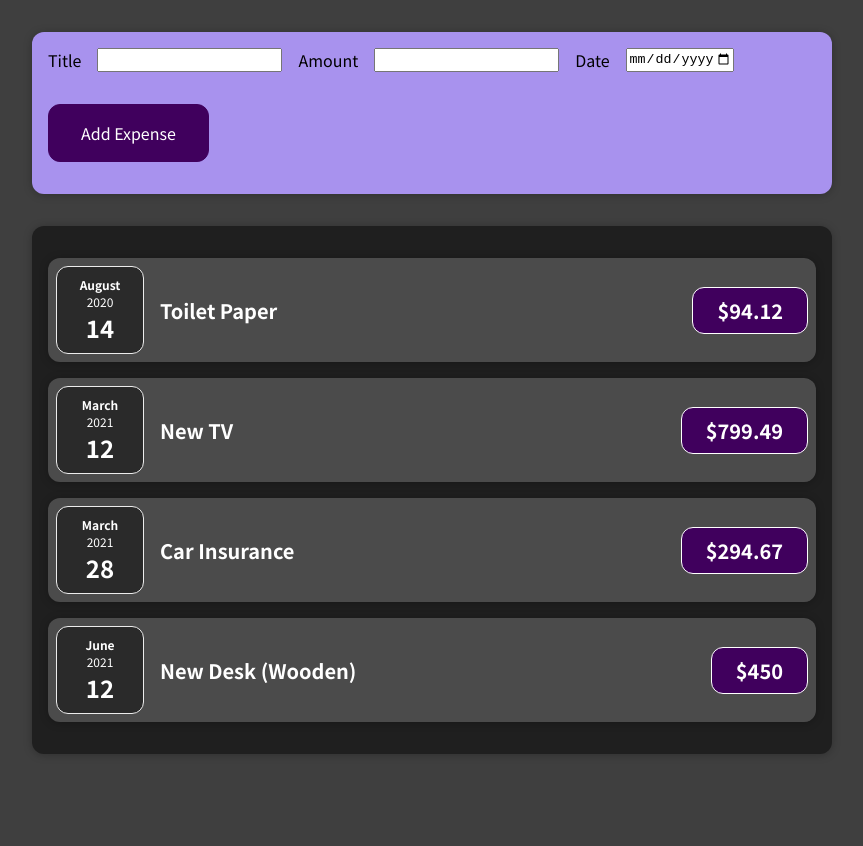
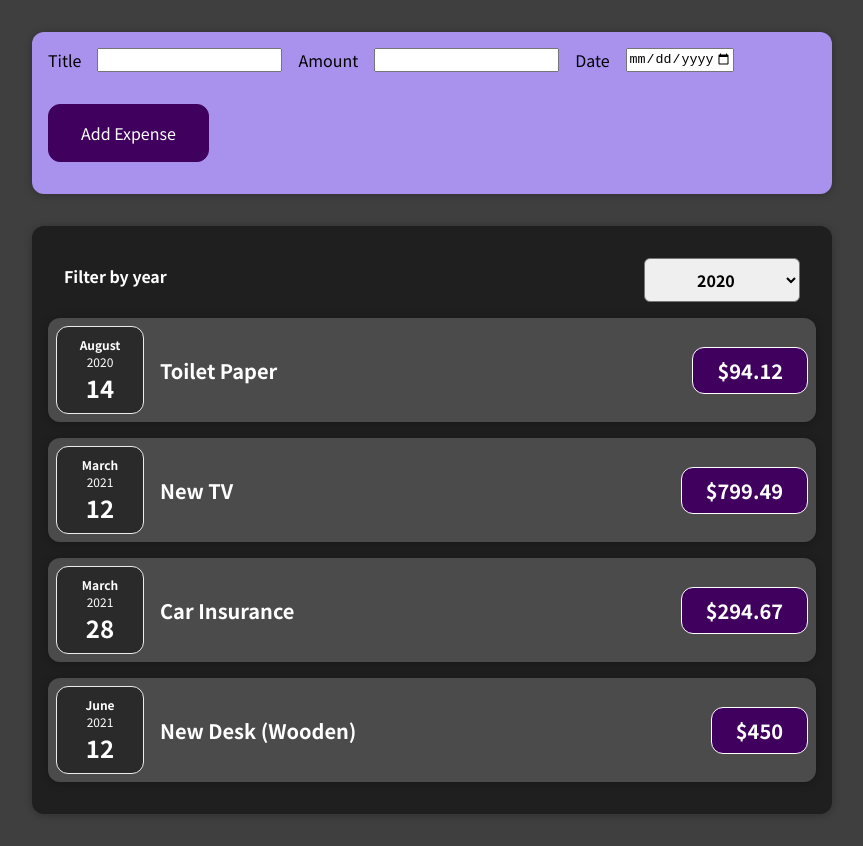
Before and after one commit to ohwonsuk/expense-tracker, a React (Create React App) app: page / in a window 1280 px wide. Shown: the whole page, without its empty margins (208-1071 px from the left). Before the commit the page ends 800 px from the top, so only its background shows below. Built offline with nearby package versions, Linux system fonts and the light colour scheme.

Commit message:
연도선택 이벤트 data를 자식component 에서 부모 component로 보내기

```diff
--- /dev/null
+++ b/src/NewExpense/ExpensesFilter.css
@@ -0,0 +1,24 @@
+.expenses-filter {
+  color: white;
+  padding: 0 1rem;
+}
+
+.expenses-filter__control {
+  display: flex;
+  width: 100%;
+  align-items: center;
+  justify-content: space-between;
+  margin: 1rem 0;
+}
+
+.expenses-filter label {
+  font-weight: bold;
+  margin-bottom: 0.5rem;
+}
+
+.expenses-filter select {
+  font: inherit;
+  padding: 0.5rem 3rem;
+  font-weight: bold;
+  border-radius: 6px;
+}
--- /dev/null
+++ b/src/NewExpense/ExpensesFilter.js
@@ -0,0 +1,25 @@
+import React from "react";
+
+import "./ExpensesFilter.css";
+
+const ExpensesFilter = (props) => {
+  const dropdownChangeHandler = (event) => {
+    props.onChangeFilter(event.target.value);
+  };
+
+  return (
+    <div className="expenses-filter">
+      <div className="expenses-filter__control">
+        <label>Filter by year</label>
+        <select value={props.selected} onChange={dropdownChangeHandler}>
+          <option value="2022">2022</option>
+          <option value="2021">2021</option>
+          <option value="2020">2020</option>
+          <option value="2019">2019</option>
+        </select>
+      </div>
+    </div>
+  );
+};
+
+export default ExpensesFilter;
--- a/src/components/Expenses/Expenses.js
+++ b/src/components/Expenses/Expenses.js
@@ -1,10 +1,21 @@
+import React, { useState } from "react";
 import ExpenseItem from "./ExpenseItem";
 import Card from "../UI/Card";
 import "./Expenses.css";
+import ExpensesFilter from "../../NewExpense/ExpensesFilter";
 
 const Expenses = (props) => {
+  const [filteredYear, setFilteredYear] = useState("2020");
+  const filterChangeHandler = (selectedYear) => {
+    setFilteredYear(selectedYear);
+  };
   return (
+    <div>
       <Card className="expenses">
+        <ExpensesFilter
+          selected={filteredYear}
+          onChangeFilter={filterChangeHandler}
+        />
         <ExpenseItem
           title={props.items[0].title}
           amount={props.items[0].amount}
@@ -26,6 +37,7 @@
           date={props.items[3].date}
         />
       </Card>
+    </div>
   );
 };
 
```
Lines whose indentation alone changed are shown as unchanged.
